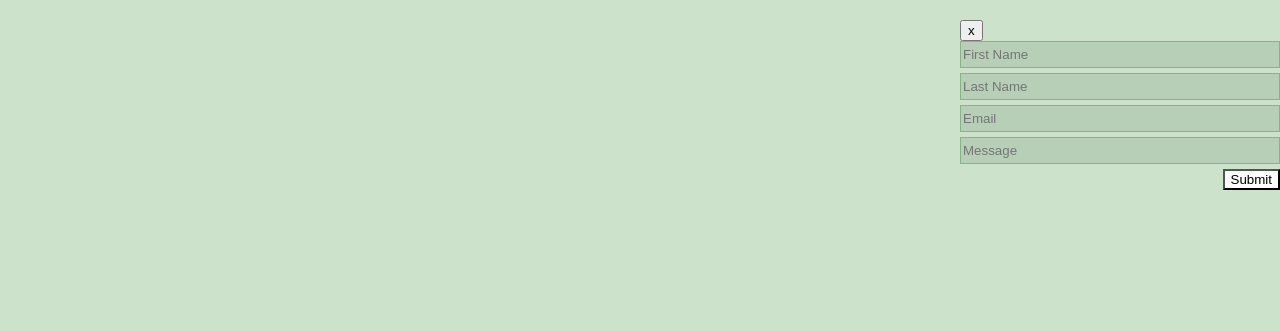
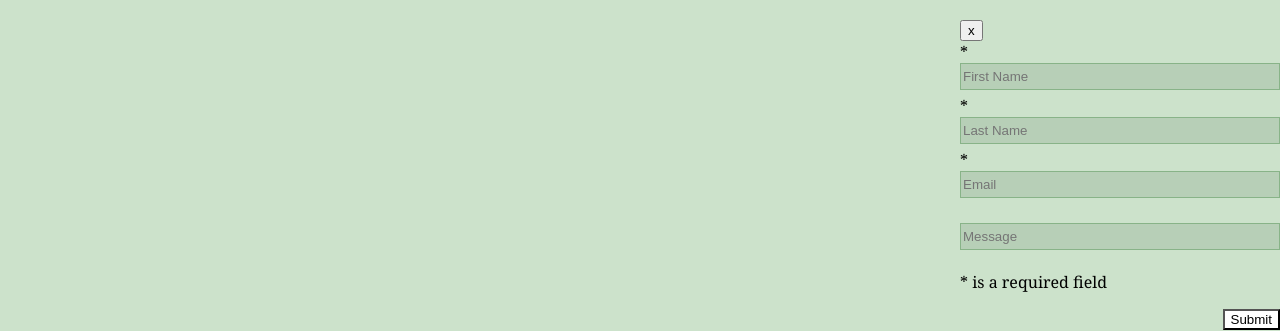
Before and after one commit to Gabriel-Jones-code/Gabriel-Jones-Code.github.io, a plain HTML site: page index.html in a window 1280 px wide. Shown: the part 1247-1578 px from the top of the page. Before the commit the page ends 1437 px from the top, so only its background shows below. Drawn offline with Linux system fonts and the light colour scheme.

Commit message:
fixed contact

```diff
--- a/index.html
+++ b/index.html
@@ -60,11 +60,17 @@
         <div id="cont">
             <br><br>
             <button class='close' onclick='close()'>x</button>
+            <br>
+            <label class='req'>*</label>
             <input type="text" name="firstName" placeholder="First Name">
+            <label class='req'>*</label>
             <input type="text" name="lastName" placeholder="Last Name">
+            <label class='req'>*</label>
             <input type="text" name="email" placeholder="Email">
-            <input type="text" name="message" placeholder="Message"><br>
+            <input class='hide' type="text" name="message" placeholder="Message"><br>
+            <p>* is a required field</p>
             <input type="submit" name="submit">
+            <br>
         </div>
         <div>
             <button class='open' onclick='open()'>Contact</button>
--- a/style.css
+++ b/style.css
@@ -116,6 +116,10 @@ body {
     float: right;
 }
 
+.hide{
+    margin-top: 20px;
+}
+
 /*Columns*/
 .c1 {
     float: left;
```
